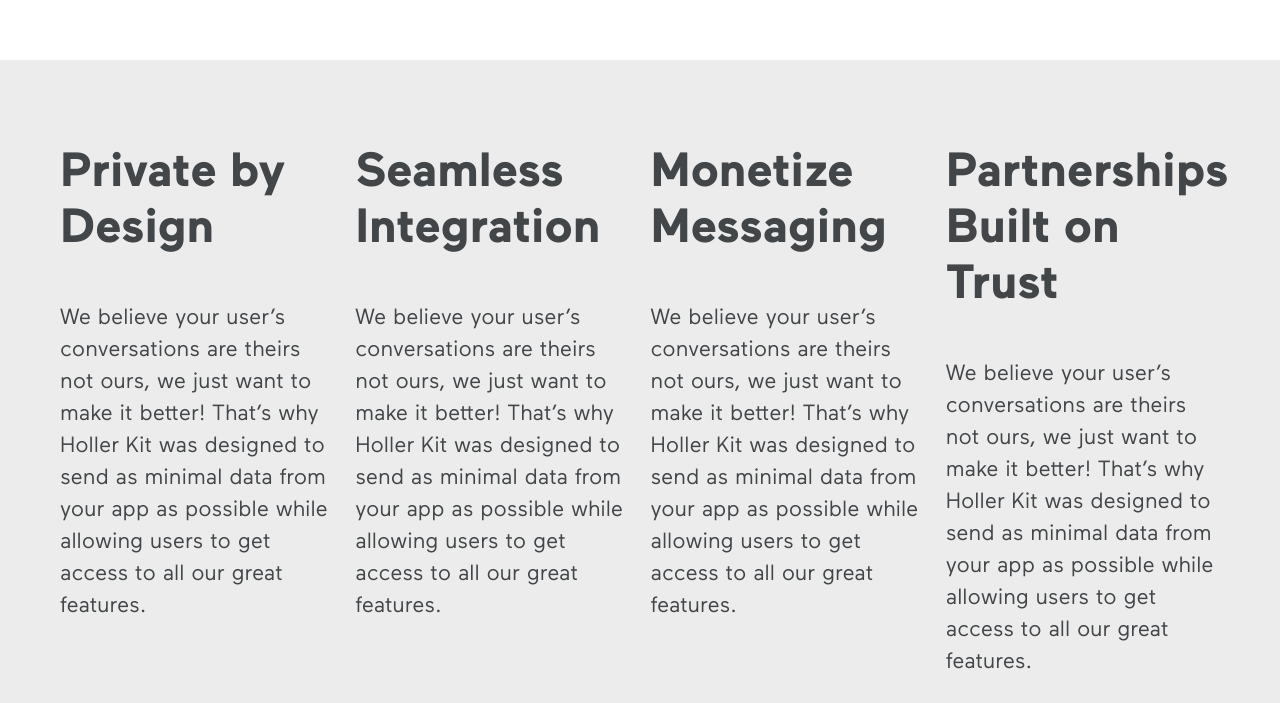
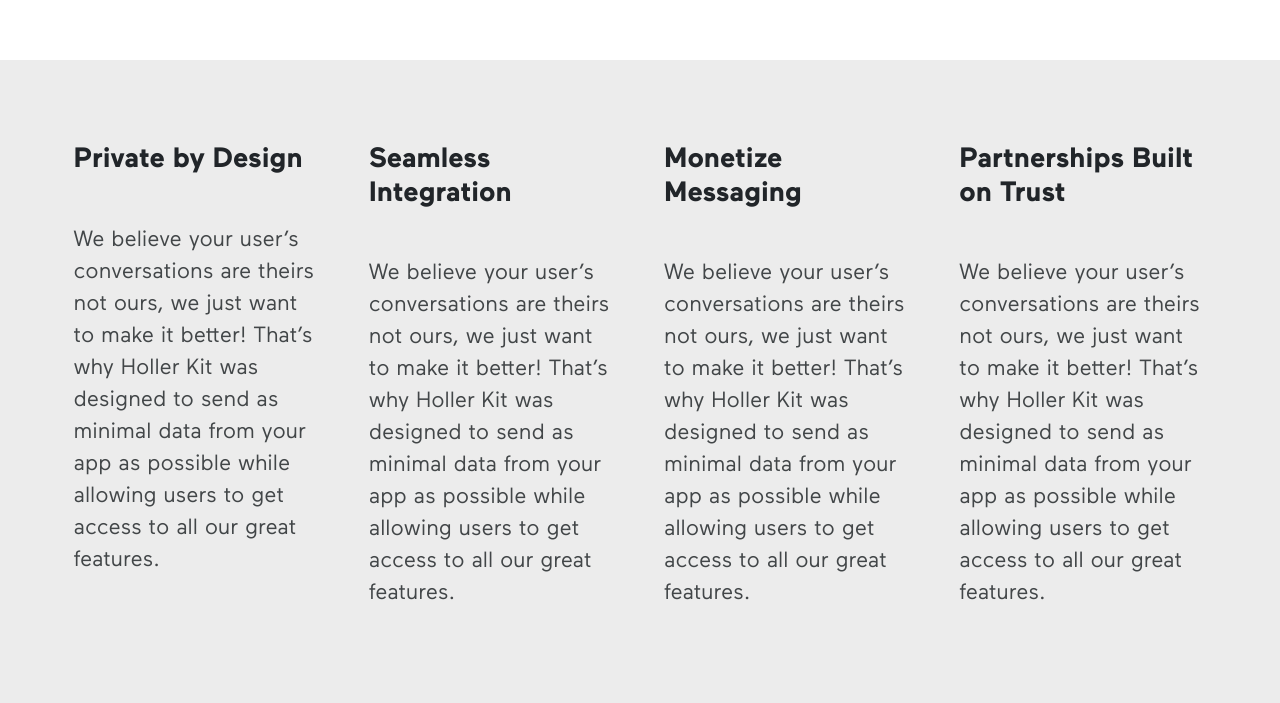
Before and after one commit to taliacotton/holler, a Jekyll site: the page built from developers.html, in a window 1280 px wide. Shown: the part 3922-4625 px from the top of the page. Built offline with Jekyll 4.4.1, drawn with Linux system fonts in a browser that asks for light colours; nearby versions of some CDN libraries; grey boxes are pictures that could not be loaded.

Commit message:
development text section

```diff
--- a/developers.html
+++ b/developers.html
@@ -202,32 +202,32 @@
 <div class="container-fluid bg-light mt-5">
     <div class="container">
         <div class="row py-5">
-            <div class="col-md-3">
-                <h2 class="bold mt-2 mt-md-0 mb-md-4 editable">
+            <div class="col-md-3 px-3">
+                <h3 class="bold mt-2 mt-md-0 mb-md-4 editable">
                   Private by Design
-                </h2>
+                </h3>
                 <p class="editable">
                   We believe your user&rsquo;s conversations are theirs not ours, we just want to make it better! That&rsquo;s why Holler Kit was designed to send as minimal data from your app as possible while allowing users to get access to all our great features.
                 </p>
             </div>
-            <div class="col-md-3">
-                <h2 class="bold mt-2 mt-md-0 mb-md-4 editable">
+            <div class="col-md-3 px-3">
+                <h3 class="bold mt-2 mt-md-0 mb-md-4 editable">
                   Seamless Integration
-                </h2>
+                </h3>
                 <p class="editable">
                   We believe your user&rsquo;s conversations are theirs not ours, we just want to make it better! That&rsquo;s why Holler Kit was designed to send as minimal data from your app as possible while allowing users to get access to all our great features.
                 </p>
             </div>
-            <div class="col-md-3">
-                <h2 class="bold mt-2 mt-md-0 mb-md-4 editable">
+            <div class="col-md-3 px-3">
+                <h3 class="bold mt-2 mt-md-0 mb-md-4 editable">
                   Monetize Messaging
-                </h2>
+                </h3>
                 <p>We believe your user’s conversations are theirs not ours, we just want to make it better! That’s why Holler Kit was designed to send as minimal data from your app as possible while allowing users to get access to all our great features.</p>
             </div>
-            <div class="col-md-3">
-                <h2 class="bold mt-2 mt-md-0 mb-md-4 editable">
+            <div class="col-md-3 px-3">
+                <h3 class="bold mt-2 mt-md-0 mb-md-4 editable">
                   Partnerships Built on Trust
-                </h2>
+                </h3>
                 <p class="editable">
                   We believe your user&rsquo;s conversations are theirs not ours, we just want to make it better! That&rsquo;s why Holler Kit was designed to send as minimal data from your app as possible while allowing users to get access to all our great features.
                 </p>
```
Also changed, not shown: 1 other file.
